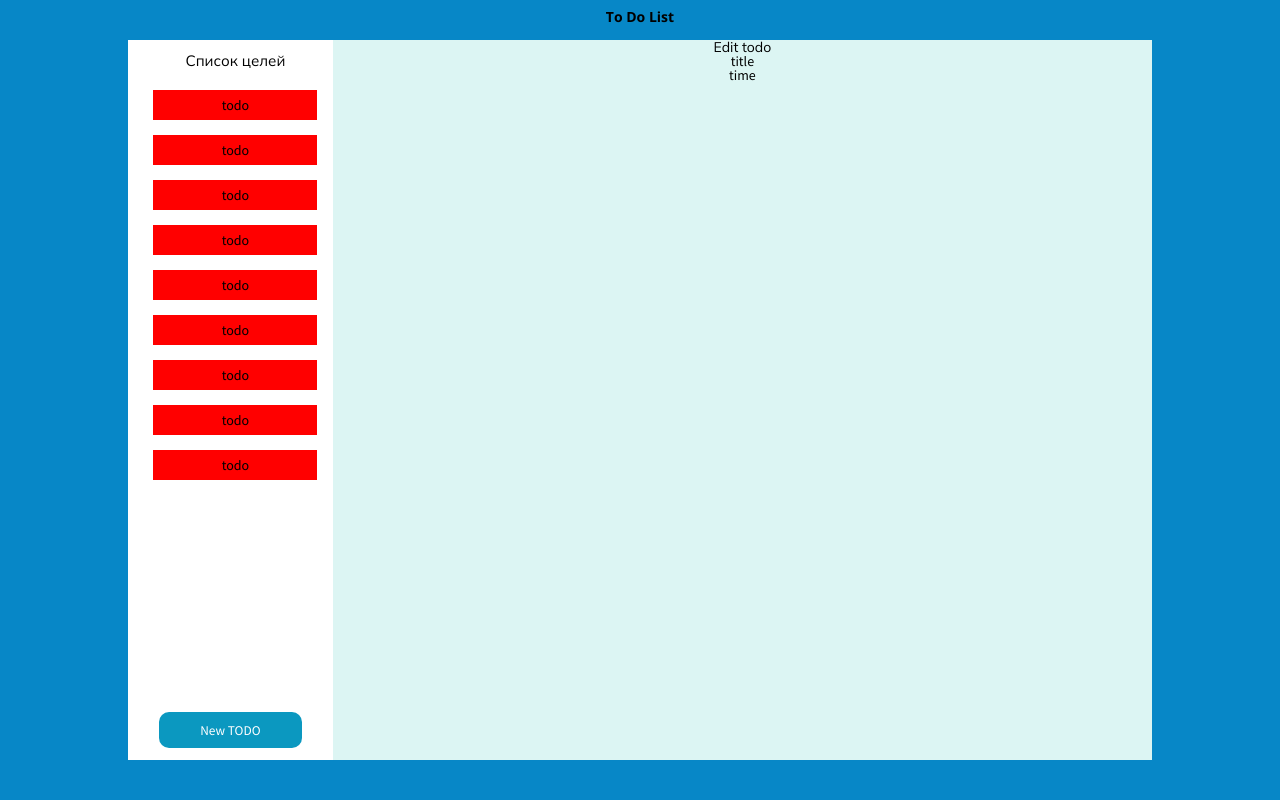
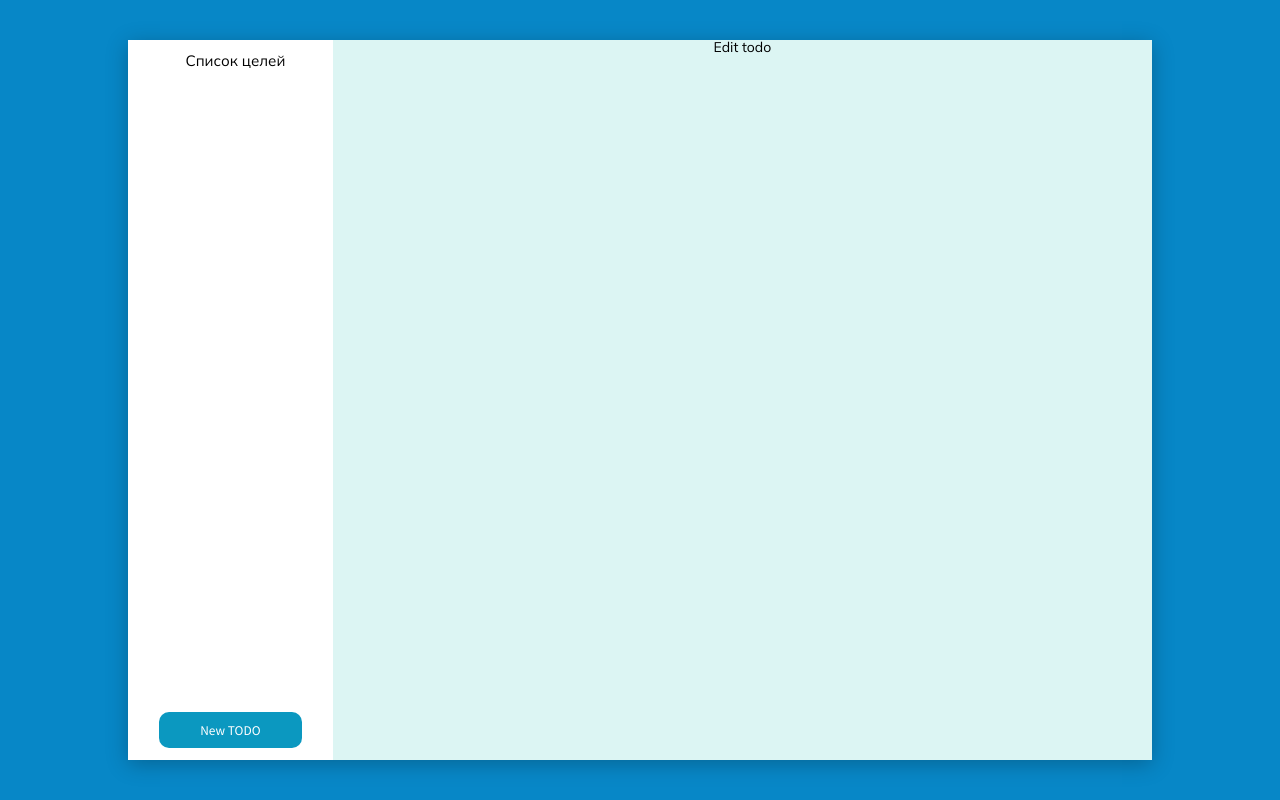
Before and after one commit to Stoncs/to-do-app, a React (Create React App) app: page / in a window 1280 px wide. Built offline with nearby package versions, Linux system fonts and the light colour scheme.

Commit message:
added component EditArea + select active todo and deselect

```diff
--- a/src/App.jsx
+++ b/src/App.jsx
@@ -1,44 +1,72 @@
 import React from 'react';
 
-import { Todos } from './components';
+import { EditArea, Todos } from './components';
 import './App.scss';
 
-const items = [
-  {id: 1, text: 'todo'},
-  {id: 2, text: 'todo'},
-  {id: 3, text: 'todo'},
-  {id: 4, text: 'todo'},
-  {id: 5, text: 'todo'},
-  {id: 6, text: 'todo'},
-  {id: 7, text: 'todo'},
-  {id: 8, text: 'todo'},
-  {id: 9, text: 'todo'},
-];
+// const stateApp = {
+//   NOTHING: 'nothing',
+//   ADDING: 'adding',
+//   EDITING: 'edditing',
+// };
 
 function App() {
+  // items stores a list of todos with information about them
+  const [items, setItem] = React.useState([]);
+
+  const [activeItem, setActiveItem] = React.useState({id: null, text: null});
+
+  // reference to div.app
+  const $app = React.useRef();
+
+  // a function for the event handler to deselect the active element (click outside)
+  const handleOutsideClick = (e) => {
+    const path = e.path || (e.composedPath && e.composedPath());
+    if (!path.includes($app.current)) {
+      setActiveItem({id: null, text:null});
+      document.body.removeEventListener('click', handleOutsideClick);
+      document.body.removeEventListener('keydown', handleKeyDownEsc);
+    }
+    console.log('click');
+  };
+
+  // a function for the event handler to deselect the active element (press ESC)
+  const handleKeyDownEsc = (e) => {
+    if (e.keyCode === 27) {
+      setActiveItem({id: null, text:null});
+      document.body.removeEventListener('click', handleOutsideClick);
+      document.body.removeEventListener('keydown', handleKeyDownEsc);
+    }
+    console.log('press');
+  };
+
+  // add event listener on body if active item != null
+  React.useEffect(() => {
+    if (activeItem.id !== null) {
+      document.body.addEventListener('click', handleOutsideClick);
+      document.body.addEventListener('keydown', handleKeyDownEsc);
+    }
+  });
+
+  const onClickAddButton = () => {
+    setItem([...items,{
+      id: Date.now(),
+      text: 'todo',
+    }]);
+  };
+
   return (
-    <div className='app'>
-      <header className='app__header'>
-        <h1>To Do List</h1>
-      </header>
+    <div className='app' ref={$app}>
       <main>
         <div className='to-do'>
           <div className='to-do__panel'>
-            <Todos items={items}/>
+            <Todos items={items} activeItem={activeItem} setActiveItem={setActiveItem}/>
             <div className='to-do__btn'>
-              <button className='btn'>New TODO</button>
+              <button className='btn' onClick={() => onClickAddButton()}>New TODO</button>
             </div>
 
           </div>
-          <div className='to-do__edit'>
-            <div className='edit'>
-              <h2>Edit todo</h2>
-              <div className='edit__container'>
-                <p>title</p>
-                <p>time</p>
-              </div>
-            </div>
-
+          <div className='to-do__edit-area'>
+            <EditArea activeItem={activeItem}/>
           </div>
         </div>
       </main>
--- a/src/App.scss
+++ b/src/App.scss
@@ -14,13 +14,8 @@ body {
   left: 50%;
   top: 50%;
   transform: translate(-50%, -50%);
+  box-shadow: 0px 4px 20px $clr-shadow;
 
-  &__header {
-    position: absolute;
-    top: -20px;
-    left: 50%;
-    transform: translate(-50%, -10px);
-  }
 }
 
 main {
@@ -54,14 +49,14 @@ main {
     }
   }
 
-  &__edit {
+  &__edit-area {
     background-color: $clr-background-edit-section;
     height: 100%;
     width: 80%;
   }
 }
 
-.edit {
+.edit-area {
   text-align: center;
   &__container {
     display: flex;
--- /dev/null
+++ b/src/components/editArea/EditArea.jsx
@@ -0,0 +1,24 @@
+import React from 'react';
+import PropTypes from 'prop-types';
+
+import './EditArea.scss';
+
+export default function EditArea({activeItem}) {
+  return (
+    <div className='edit-area'>
+      <h2>Edit todo</h2>
+      <div className='edit-area__container'>
+        {activeItem !== null ? <p>{activeItem.text}</p> : ''}
+        {activeItem !== null ? <p>{activeItem.id}</p> : ''}
+      </div>
+    </div>
+  );
+}
+
+EditArea.propTypes = {
+  activeItem: PropTypes.object,
+};
+
+EditArea.defaultProps = {
+  activeItem: null
+};
--- a/src/components/index.js
+++ b/src/components/index.js
@@ -1 +1,2 @@
 export { default as Todos } from './todos/Todos.jsx';
+export { default as EditArea } from './editArea/EditArea.jsx';
--- a/src/components/todos/Todo.jsx
+++ b/src/components/todos/Todo.jsx
@@ -3,9 +3,12 @@ import PropTypes from 'prop-types';
 
 import './Todo.scss';
 
-export default function Todo({item}) {
+export default function Todo({item, activeItem, setActiveItem}) {
+  const onClickToDo = (item) => {
+    setActiveItem(item);
+  };
   return (
-    <div className='to-do-item'>
+    <div className={`to-do-item ${item.id === activeItem.id ? 'to-do-item__active' : ''}`} onClick={() => onClickToDo(item)}>
       <div className='to-do-item__text'>
         <p>{item.text}</p>
       </div>
@@ -14,5 +17,11 @@ export default function Todo({item}) {
 }
 
 Todo.propTypes = {
-  item: PropTypes.object.isRequired
+  item: PropTypes.object.isRequired,
+  activeItem: PropTypes.object,
+  setActiveItem: PropTypes.func.isRequired,
 };
+
+Todo.defaultProps = {
+  activeItem: null
+};
--- a/src/components/todos/Todo.scss
+++ b/src/components/todos/Todo.scss
@@ -1,16 +1,22 @@
+@import './../../styles/colors.scss';
+
 .to-do-item {
   margin-top: 10px;
   margin-bottom: 5px;
   width: 80%;
-  background-color: red;
   cursor: pointer;
 
+
   &__text {
-
+  border: 2px solid $clr-border-to-do-item;
     height: 30px;
     width: 100%;
     display: flex;
     justify-content: center;
     align-items: center;
   }
+
+  &__active {
+    outline: 1px solid black;
+  }
 }
--- a/src/components/todos/Todos.jsx
+++ b/src/components/todos/Todos.jsx
@@ -5,14 +5,14 @@ import Todo from './Todo.jsx';
 
 import './Todos.scss';
 
-export default function Todos({ items }) {
+export default function Todos({ items, activeItem ,setActiveItem}) {
   return (
     <div className='to-dos'>
       <div className='to-dos__title'>
         <h2>Список целей</h2>
       </div>
       <div className='to-dos__list'>
-        {items.map((item) => <Todo key={item.id} item={item} />)}
+        {items.map((item) => <Todo key={item.id} item={item} setActiveItem={setActiveItem} activeItem={activeItem} />)}
       </div>
 
     </div>
@@ -21,4 +21,10 @@ export default function Todos({ items }) {
 
 Todos.propTypes = {
   items: PropTypes.array.isRequired,
+  activeItem: PropTypes.object,
+  setActiveItem: PropTypes.func.isRequired,
 };
+
+Todos.defaultProps = {
+  activeItem: null,
+};
--- a/src/styles/colors.scss
+++ b/src/styles/colors.scss
@@ -6,3 +6,4 @@ $clr-text-h: #2A92C5;
 $clr-text-p: #48B1CF;
 $clr-border-section: #229AD5;
 $clr-border-to-do-item: #75B4D4;
+$clr-shadow: rgba(0, 0, 0, 0.25);
```
Also changed, not shown: src/components/editArea/EditArea.scss (added).
